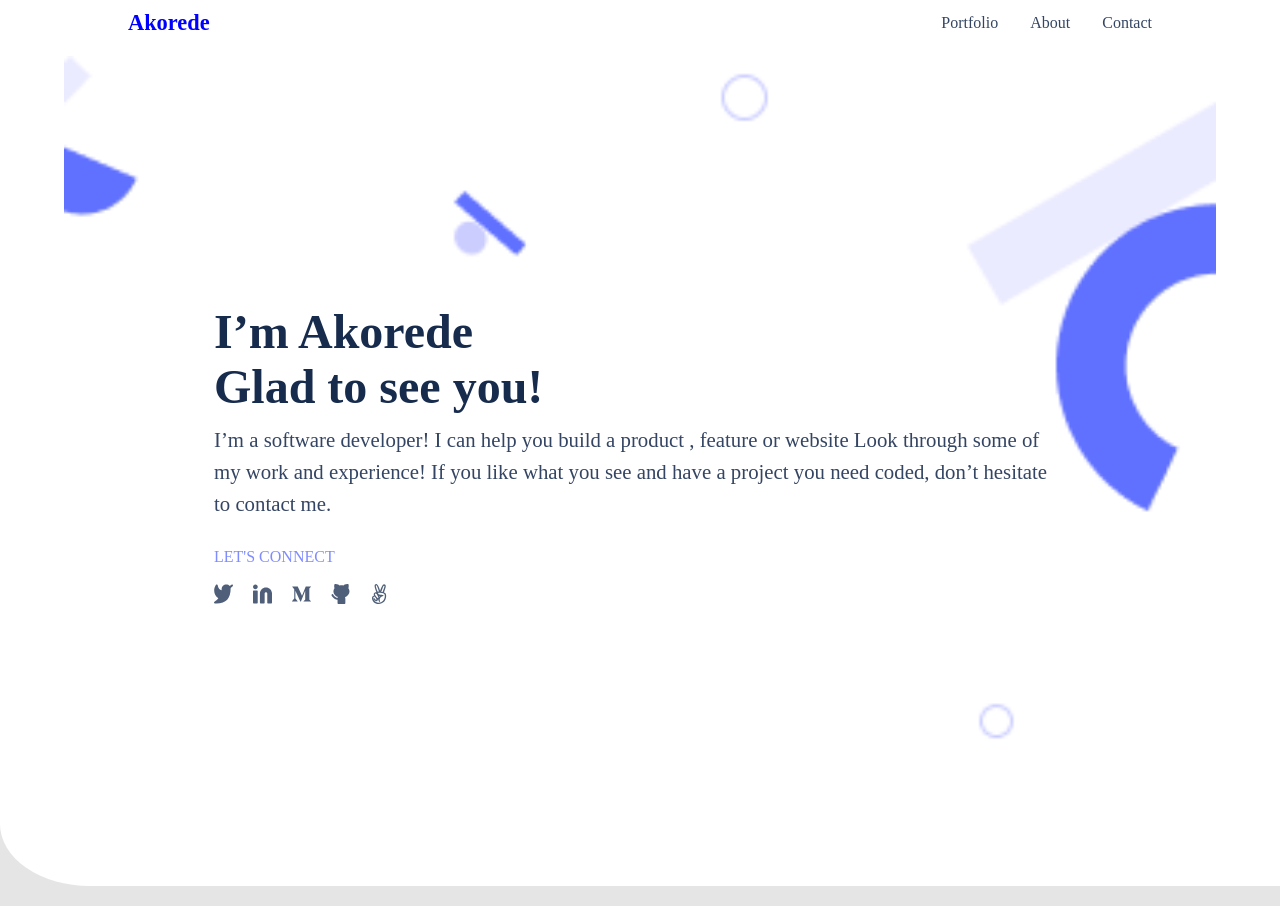
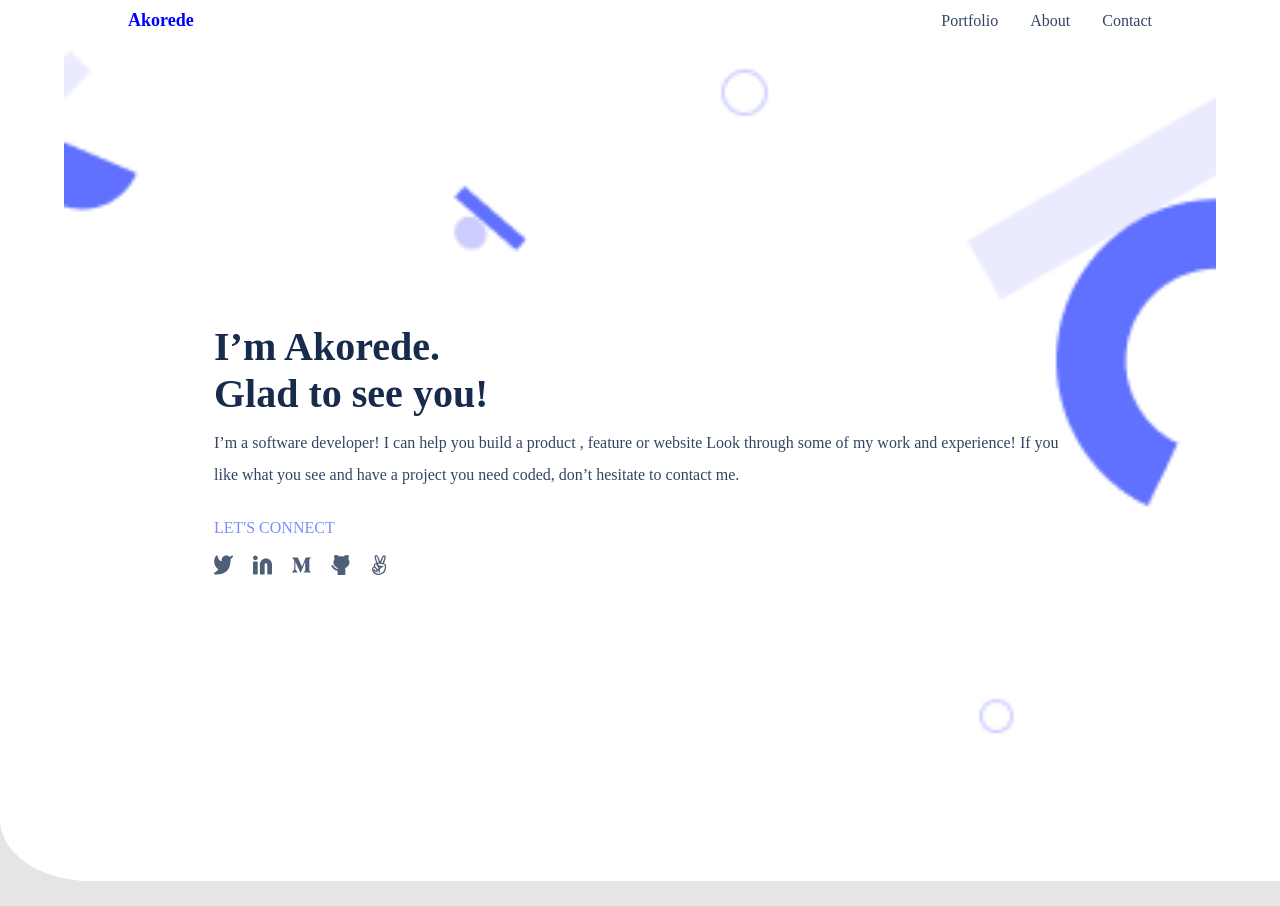
Before and after one commit to Akorede3133/portfolio, a website: page index.html in a window 1280 px wide. Drawn offline with Linux system fonts and the light colour scheme.

Commit message:
Give font-family, font-style and font-weight to the certain elements

```diff
--- a/index.html
+++ b/index.html
@@ -25,7 +25,7 @@
             </nav>
         </section>
         <section class="header-hero-section">
-            <h1 class="hero-intro">I’m Akorede <br> Glad to see <br class="see-break"> you!</h1>
+            <h1 class="hero-intro">I’m Akorede. <br> Glad to see <br class="see-break"> you!</h1>
             <p class="hero-desc">
                 I’m a software developer! I can help you build a product ,
                 feature or website Look through some of my work and experience!
--- a/style.css
+++ b/style.css
@@ -46,8 +46,12 @@ header {
 }
 
 .toolbar-section .logo {
+  font-family: 'Poppins';
+  font-weight: 700;
+  font-style: normal;
+  font-size: 18px;
   color: blue;
-  font-size: 1.4rem;
+
 }
 
 .toolbar-hamburger {
@@ -69,21 +73,28 @@ header {
 }
 
 .hero-intro {
-  font-size: 3rem;
+  font-family: 'Poppins';
+  font-weight: 700;
+  font-style: normal;
+  font-size: 40px;
   color: rgba(23, 43, 77, 1);
 }
 
 .hero-desc {
+  font-family: 'Poppins';
   font-weight: 400;
-  font-size: 1.3rem;
+  font-style: normal;
+  font-size: 16px;
   line-height: 2rem;
   color: #344563;
   padding: 10px 0;
 }
 
 .hero-connect-text {
+  font-family: 'Poppins';
+  font-style: normal;
   font-weight: 500;
-  font-size: 1rem;
+  font-size: 16px;
   line-height: 24px;
   color: #7f8cff;
   padding: 15px 0;
```
